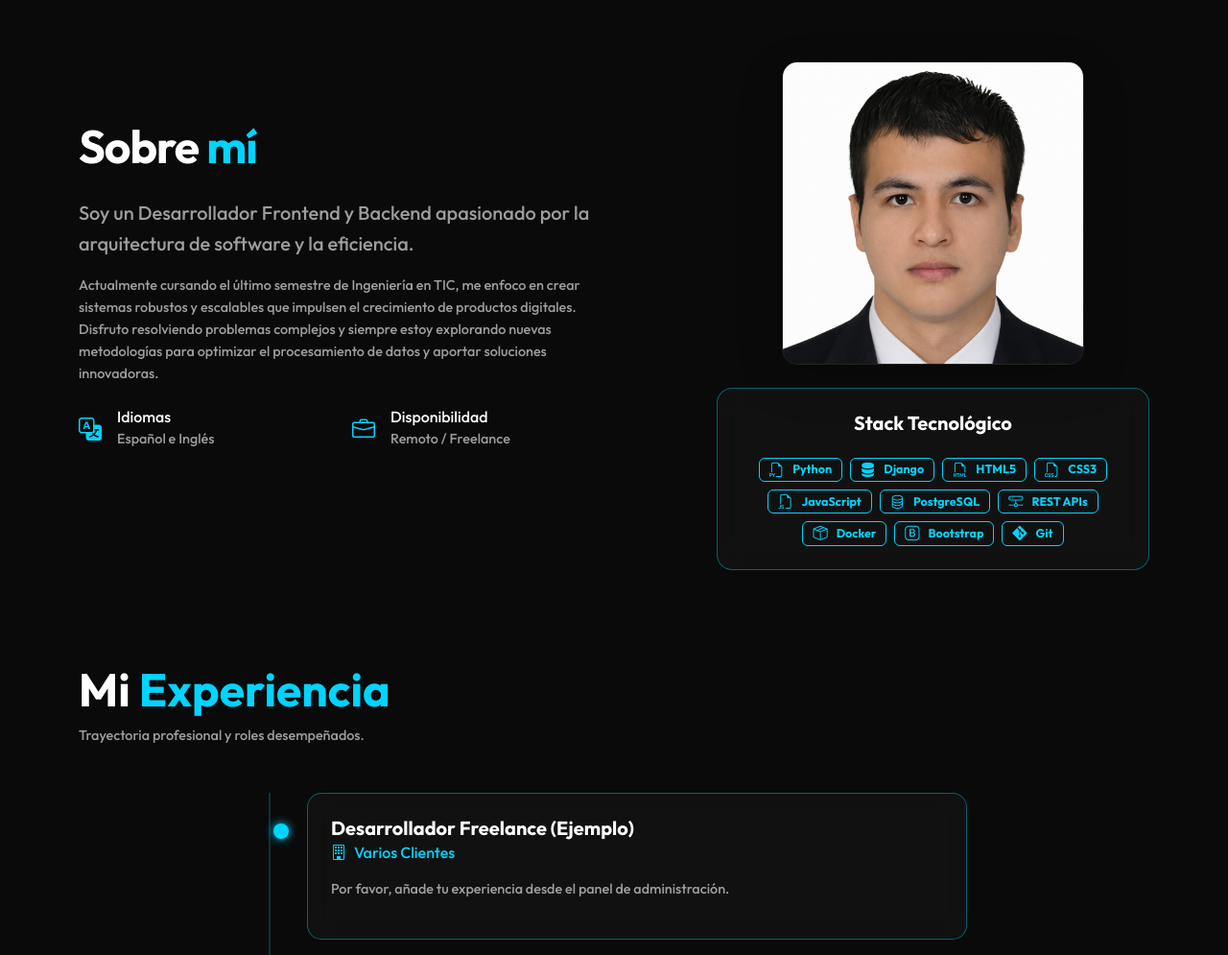
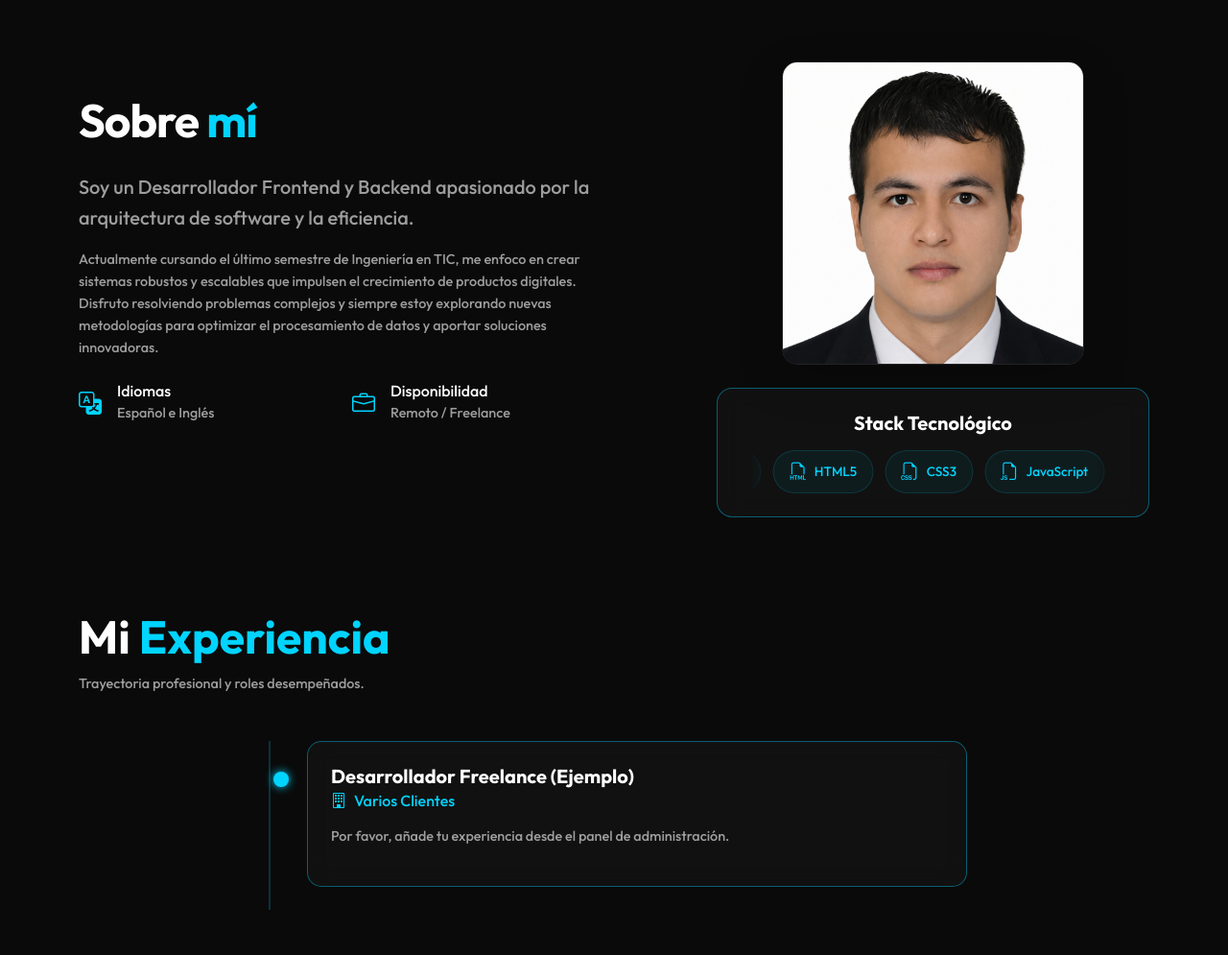
Before and after one commit to andres07torres/Web_Portfolio, a Django app: page / in a window 1280 px wide. Shown: the part 78-1073 px from the top of the page at 96% size. Run offline with Django 5.2, Linux system fonts and the light colour scheme; data comes from the database, SQL or seed files in the repository; data that the repository does not hold is empty; some libraries are stand-ins or nearby versions.

Commit message:
[ADD de] cinta infinita (marquee) en Stack Tecnológico

```diff
--- a/portafolio/App/templates/secciones/sobre_mi.html
+++ b/portafolio/App/templates/secciones/sobre_mi.html
@@ -53,36 +53,98 @@
                     {% endif %}
                 </div>
                 <div class="p-4 rounded-4 glass-card transition-up">
-                    <h5 class="text-white mb-4 fw-bold text-center">Stack Tecnológico</h5>
-                    <div class="d-flex flex-wrap gap-2 justify-content-center">
-                        {% if habilidades %}
-                            {% for habilidad in habilidades %}
-                                <span class="badge skill-badge bg-transparent text-accent">
-                                    <i class="{{ habilidad.icono_class }} me-1"></i> {{ habilidad.nombre }}
-                                </span>
-                            {% endfor %}
-                        {% else %}
-                            <span class="badge skill-badge bg-transparent text-accent"><i
-                                    class="bi bi-filetype-py me-1"></i> Python</span>
-                            <span class="badge skill-badge bg-transparent text-accent"><i class="bi bi-server me-1"></i>
-                                Django</span>
-                            <span class="badge skill-badge bg-transparent text-accent"><i
-                                    class="bi bi-filetype-html me-1"></i> HTML5</span>
-                            <span class="badge skill-badge bg-transparent text-accent"><i
-                                    class="bi bi-filetype-css me-1"></i> CSS3</span>
-                            <span class="badge skill-badge bg-transparent text-accent"><i
-                                    class="bi bi-filetype-js me-1"></i> JavaScript</span>
-                            <span class="badge skill-badge bg-transparent text-accent"><i class="bi bi-database me-1"></i>
-                                PostgreSQL</span>
-                            <span class="badge skill-badge bg-transparent text-accent"><i
-                                    class="bi bi-hdd-network me-1"></i> REST APIs</span>
-                            <span class="badge skill-badge bg-transparent text-accent"><i class="bi bi-box-seam me-1"></i>
-                                Docker</span>
-                            <span class="badge skill-badge bg-transparent text-accent"><i class="bi bi-bootstrap me-1"></i>
-                                Bootstrap</span>
-                            <span class="badge skill-badge bg-transparent text-accent"><i class="bi bi-git me-1"></i>
-                                Git</span>
-                        {% endif %}
+                    <h5 class="text-white mb-3 fw-bold text-center">Stack Tecnológico</h5>
+                    <style>
+                        .marquee-wrap {
+                            overflow: hidden;
+                            mask-image: linear-gradient(to right, transparent 2%, black 8%, black 92%, transparent 98%);
+                            -webkit-mask-image: linear-gradient(to right, transparent 2%, black 8%, black 92%, transparent 98%);
+                        }
+                        .marquee-track {
+                            display: flex;
+                            gap: 0.75rem;
+                            width: max-content;
+                            animation: marqueeScroll 40s linear infinite;
+                        }
+                        .marquee-wrap:hover .marquee-track {
+                            animation-play-state: paused;
+                        }
+                        @keyframes marqueeScroll {
+                            0% { transform: translateX(0); }
+                            100% { transform: translateX(-50%); }
+                        }
+                        .marquee-item {
+                            display: flex;
+                            align-items: center;
+                            gap: 0.5rem;
+                            padding: 0.5rem 1rem;
+                            background: rgba(0, 212, 255, 0.06);
+                            border: 1px solid rgba(0, 212, 255, 0.15);
+                            border-radius: 100px;
+                            white-space: nowrap;
+                            color: var(--accent-color, #00d4ff);
+                            font-size: 0.85rem;
+                            font-weight: 500;
+                            transition: all 0.25s ease;
+                            flex-shrink: 0;
+                        }
+                        .marquee-item i,
+                        .marquee-item [class*="devicon-"] {
+                            font-size: 1.15rem;
+                        }
+                        .marquee-item:hover {
+                            background: rgba(0, 212, 255, 0.14);
+                            border-color: rgba(0, 212, 255, 0.35);
+                            box-shadow: 0 0 16px rgba(0, 212, 255, 0.15);
+                            transform: scale(1.05);
+                        }
+                        /* Forzar color visible en devicons sin 'colored' */
+                        .marquee-item [class*="devicon-"]:not([class*="colored"]) {
+                            filter: brightness(0) invert(0.85);
+                        }
+                        .marquee-item [class*="devicon-"] {
+                            color: rgba(255,255,255,0.85);
+                        }
+                    </style>
+                    <div class="marquee-wrap">
+                        <div class="marquee-track">
+                            {% if habilidades %}
+                                {% for habilidad in habilidades %}
+                                <div class="marquee-item">
+                                    <i class="{{ habilidad.icono_class }}"></i>
+                                    <span>{{ habilidad.nombre }}</span>
+                                </div>
+                                {% endfor %}
+                                {% for habilidad in habilidades %}
+                                <div class="marquee-item">
+                                    <i class="{{ habilidad.icono_class }}"></i>
+                                    <span>{{ habilidad.nombre }}</span>
+                                </div>
+                                {% endfor %}
+                            {% else %}
+                                <div class="marquee-item"><i class="bi bi-filetype-py"></i><span>Python</span></div>
+                                <div class="marquee-item"><i class="bi bi-server"></i><span>Django</span></div>
+                                <div class="marquee-item"><i class="bi bi-filetype-html"></i><span>HTML5</span></div>
+                                <div class="marquee-item"><i class="bi bi-filetype-css"></i><span>CSS3</span></div>
+                                <div class="marquee-item"><i class="bi bi-filetype-js"></i><span>JavaScript</span></div>
+                                <div class="marquee-item"><i class="bi bi-database"></i><span>PostgreSQL</span></div>
+                                <div class="marquee-item"><i class="bi bi-hdd-network"></i><span>REST APIs</span></div>
+                                <div class="marquee-item"><i class="bi bi-box-seam"></i><span>Docker</span></div>
+                                <div class="marquee-item"><i class="bi bi-bootstrap"></i><span>Bootstrap</span></div>
+                                <div class="marquee-item"><i class="bi bi-git"></i><span>Git</span></div>
+                                <!-- duplicado para loop infinito -->
+                                <div class="marquee-item"><i class="bi bi-filetype-py"></i><span>Python</span></div>
+                                <div class="marquee-item"><i class="bi bi-server"></i><span>Django</span></div>
+                                <div class="marquee-item"><i class="bi bi-filetype-html"></i><span>HTML5</span></div>
+                                <div class="marquee-item"><i class="bi bi-filetype-css"></i><span>CSS3</span></div>
+                                <div class="marquee-item"><i class="bi bi-filetype-js"></i><span>JavaScript</span></div>
+                                <div class="marquee-item"><i class="bi bi-database"></i><span>PostgreSQL</span></div>
+                                <div class="marquee-item"><i class="bi bi-hdd-network"></i><span>REST APIs</span></div>
+                                <div class="marquee-item"><i class="bi bi-box-seam"></i><span>Docker</span></div>
+                                <div class="marquee-item"><i class="bi bi-bootstrap"></i><span>Bootstrap</span></div>
+                                <div class="marquee-item"><i class="bi bi-git"></i><span>Git</span></div>
+                            {% endif %}
+                        </div>
                     </div>
                 </div>
             </div>
```
